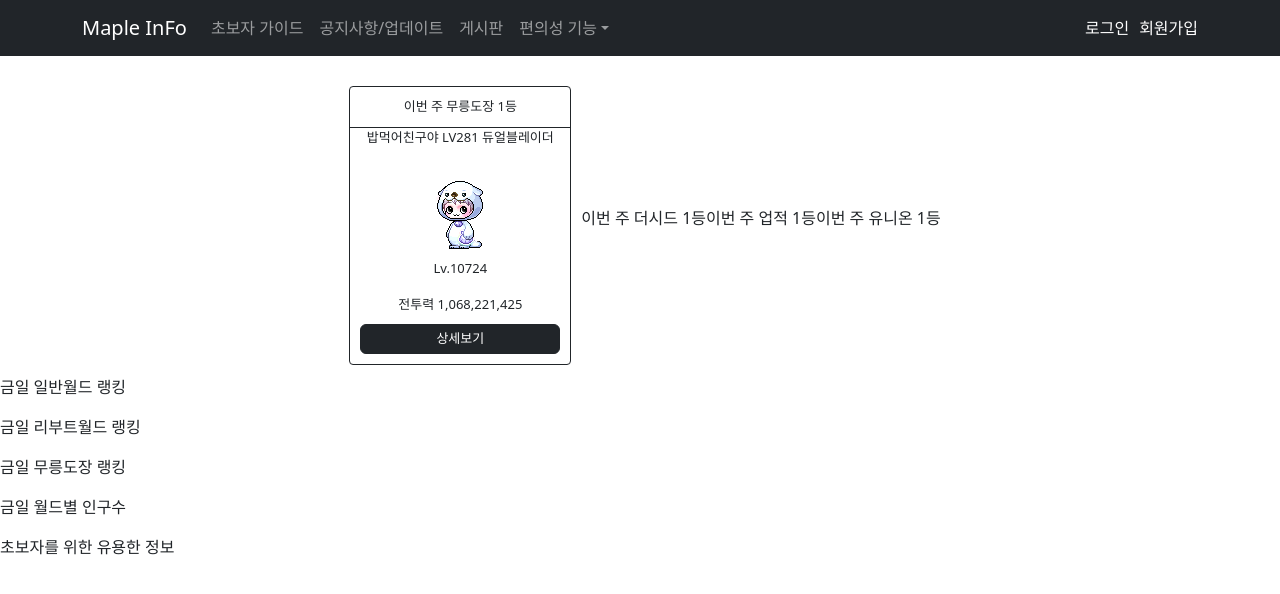
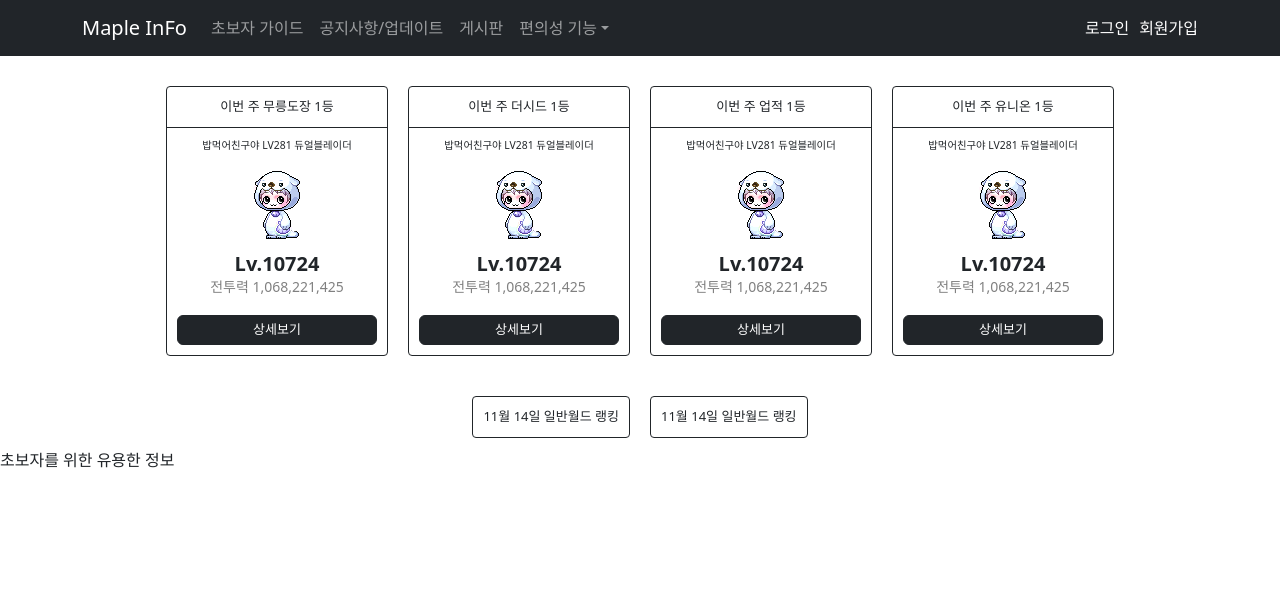
Before and after one commit to qkr10/MapleInfo, a React (Create React App) app in the folder client/: page /MainContents in a window 1280 px wide. Shown: the top 594 px of the page. Built offline with nearby package versions, Linux system fonts and the light colour scheme.

Commit message:
Refactor - MainContents 레이아웃 수정

```diff
--- a/client/src/Component/MainContents.jsx
+++ b/client/src/Component/MainContents.jsx
@@ -5,6 +5,12 @@ import testImg from '../img/testImg.png'
 import Button from 'react-bootstrap/Button';
 
 function MainContents(){
+
+    const currentDate = new Date();
+    const monthNames = ['1월', '2월', '3월', '4월', '5월', '6월', '7월', '8월', '9월', '10월', '11월', '12월'];
+    const currentMonth = monthNames[currentDate.getMonth()];
+    const currentDay = currentDate.getDate();
+
     return(
         <div>
             <div className={"testContainer"}>
@@ -12,16 +18,16 @@ function MainContents(){
                     <div className={"weakly-view-header"}>
                         <span>이번 주 무릉도장 1등</span>
                     </div>
-                    <div>
-                        <p>밥먹어친구야 LV281 듀얼블레이더</p>
+                    <div className={"weakly-view-text-small"}>
+                        <span>밥먹어친구야 LV281 듀얼블레이더</span>
                     </div>
                     <div>
                         <img src={testImg} alt="테스트 이미지" />
                     </div>
-                    <div>
-                        <p>Lv.10724</p>
+                    <div className={"weakly-view-text"}>
+                        <span>Lv.10724</span>
                     </div>
-                    <div>
+                    <div className={"weakly-view-text-duration"}>
                         전투력 1,068,221,425
                     </div>
                     <div>
@@ -30,28 +36,102 @@ function MainContents(){
                         </Button>
                     </div>
                 </div>
-                <div>
-                    <p>이번 주 더시드 1등</p>
+                <div className={"weakly-view"}>
+                    <div className={"weakly-view-header"}>
+                        <span>이번 주 더시드 1등</span>
+                    </div>
+                    <div className={"weakly-view-text-small"}>
+                        <span>밥먹어친구야 LV281 듀얼블레이더</span>
                     </div>
                     <div>
-                    <p>이번 주 업적 1등</p>
+                        <img src={testImg} alt="테스트 이미지" />
+                    </div>
+                    <div className={"weakly-view-text"}>
+                        <span>Lv.10724</span>
+                    </div>
+                    <div className={"weakly-view-text-duration"}>
+                        전투력 1,068,221,425
                     </div>
                     <div>
-                    <p>이번 주 유니온 1등</p>
+                        <Button variant="dark" className="view-details-btn">
+                            <a href="#" className="view-details">상세보기</a>
+                        </Button>
                     </div>
                 </div>
-            <div>
-                <p> 금일 일반월드 랭킹</p>
+                <div className={"weakly-view"}>
+                    <div className={"weakly-view-header"}>
+                        <span>이번 주 업적 1등</span>
+                    </div>
+                    <div className={"weakly-view-text-small"}>
+                        <span>밥먹어친구야 LV281 듀얼블레이더</span>
                     </div>
                     <div>
-                <p> 금일 리부트월드 랭킹</p>
+                        <img src={testImg} alt="테스트 이미지" />
+                    </div>
+                    <div className={"weakly-view-text"}>
+                        <span>Lv.10724</span>
+                    </div>
+                    <div className={"weakly-view-text-duration"}>
+                        전투력 1,068,221,425
                     </div>
                     <div>
-                <p> 금일 무릉도장 랭킹</p>
+                        <Button variant="dark" className="view-details-btn">
+                            <a href="#" className="view-details">상세보기</a>
+                        </Button>
+                    </div>
+                </div>
+                <div className={"weakly-view"}>
+                    <div className={"weakly-view-header"}>
+                        <span>이번 주 유니온 1등</span>
+                    </div>
+                    <div className={"weakly-view-text-small"}>
+                        <span>밥먹어친구야 LV281 듀얼블레이더</span>
                     </div>
                     <div>
-                <p> 금일 월드별 인구수</p>
+                        <img src={testImg} alt="테스트 이미지" />
                     </div>
+                    <div className={"weakly-view-text"}>
+                        <span>Lv.10724</span>
+                    </div>
+                    <div className={"weakly-view-text-duration"}>
+                        전투력 1,068,221,425
+                    </div>
+                    <div>
+                        <Button variant="dark" className="view-details-btn">
+                            <a href="#" className="view-details">상세보기</a>
+                        </Button>
+                    </div>
+                </div>
+            </div>
+
+            <div className={"testContainer"}>
+                <div className={"test-view"}>
+                    <div className={"test-view-header"}>
+                        <span>{`${currentMonth} ${currentDay}일 일반월드 랭킹`}</span>
+                    </div>
+                </div>
+                <div className={"test-view"}>
+                    <div className={"test-view-header"}>
+                        <span>{`${currentMonth} ${currentDay}일 일반월드 랭킹`}</span>
+                    </div>
+                </div>
+            </div>
+            {/*<div className="testContainer">*/}
+            {/*    <div className="grid-container">*/}
+            {/*        <div className="today-box">*/}
+            {/*            <p>{`${currentMonth} ${currentDay}일 일반월드 랭킹`}</p>*/}
+            {/*        </div>*/}
+            {/*        <div className="today-box">*/}
+            {/*            <p>{`${currentMonth} ${currentDay}일 리부트월드 랭킹`}</p>*/}
+            {/*        </div>*/}
+            {/*        <div className="today-box">*/}
+            {/*            <p>{`${currentMonth} ${currentDay}일 무릉도장 랭킹`}</p>*/}
+            {/*        </div>*/}
+            {/*        <div className="today-box">*/}
+            {/*            <p>{`${currentMonth} ${currentDay}일 월드별 인구수`}</p>*/}
+            {/*        </div>*/}
+            {/*    </div>*/}
+            {/*</div>*/}
             <div>
                 <p> 초보자를 위한 유용한 정보</p>
             </div>
--- a/client/src/css/MainContents.css
+++ b/client/src/css/MainContents.css
@@ -19,6 +19,25 @@
     padding: 10px;
 }
 
+.weakly-view-text{
+    font-size: 20px;
+    font-weight: 700;
+}
+
+.weakly-view-text-small{
+    margin-top: 10px;
+    font-size: 80%;
+    font-weight: 400;
+}
+
+.weakly-view-text-duration{
+    color: grey;
+    display: block;
+    font-size: 14px;
+    line-height: 16px;
+    margin-bottom: 10px;
+}
+
 .view-details {
     color: white;
     text-decoration: none;
@@ -34,3 +53,14 @@
     width: 200px;
     margin: 10px;
 }
+
+.test-view {
+    border: 1px solid;
+    border-radius: 4px;
+    margin: 10px;
+    font-size: 13px;
+}
+
+.test-view-header{
+    padding: 10px;
+}
```
Lines whose indentation alone changed are shown as unchanged.
